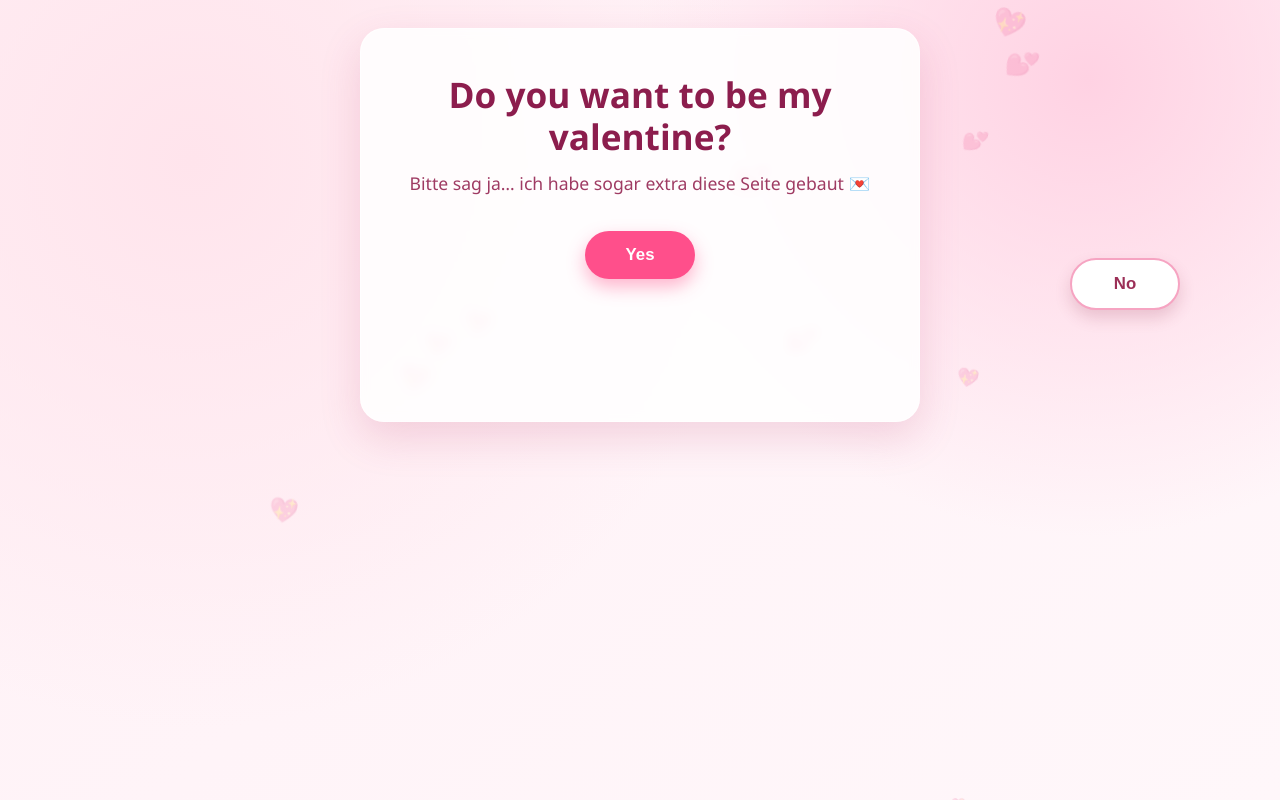
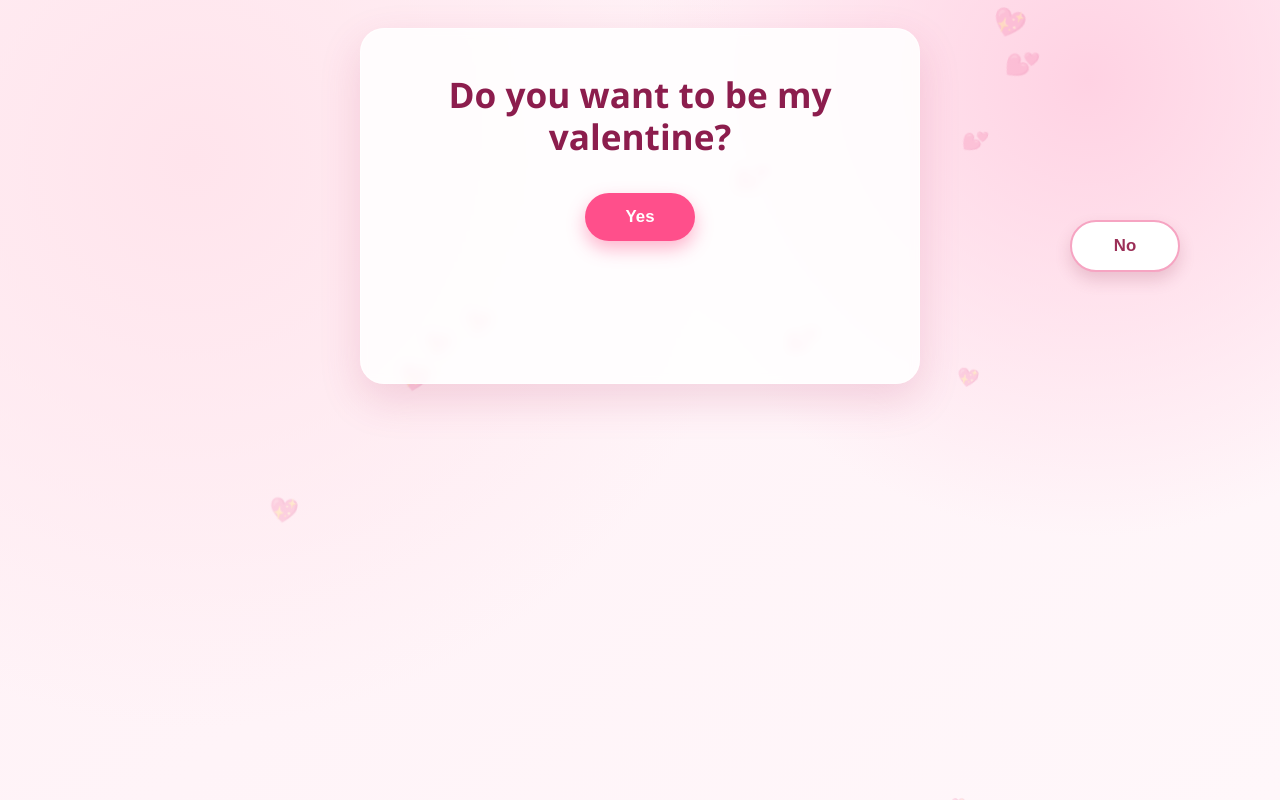
Before and after one commit to Okolemiro/Patootie, a plain HTML site: page index.html in a window 1280 px wide. Drawn offline with Linux system fonts and the light colour scheme.

Commit message:
Update index.html

```diff
--- a/index.html
+++ b/index.html
@@ -189,7 +189,6 @@
 
   <main class="card" aria-live="polite">
     <h1>Do you want to be my valentine?</h1>
-    <p>Bitte sag ja… ich habe sogar extra diese Seite gebaut 💌</p>
 
     <div class="actions">
       <button id="yesBtn" type="button">Yes</button>
```
